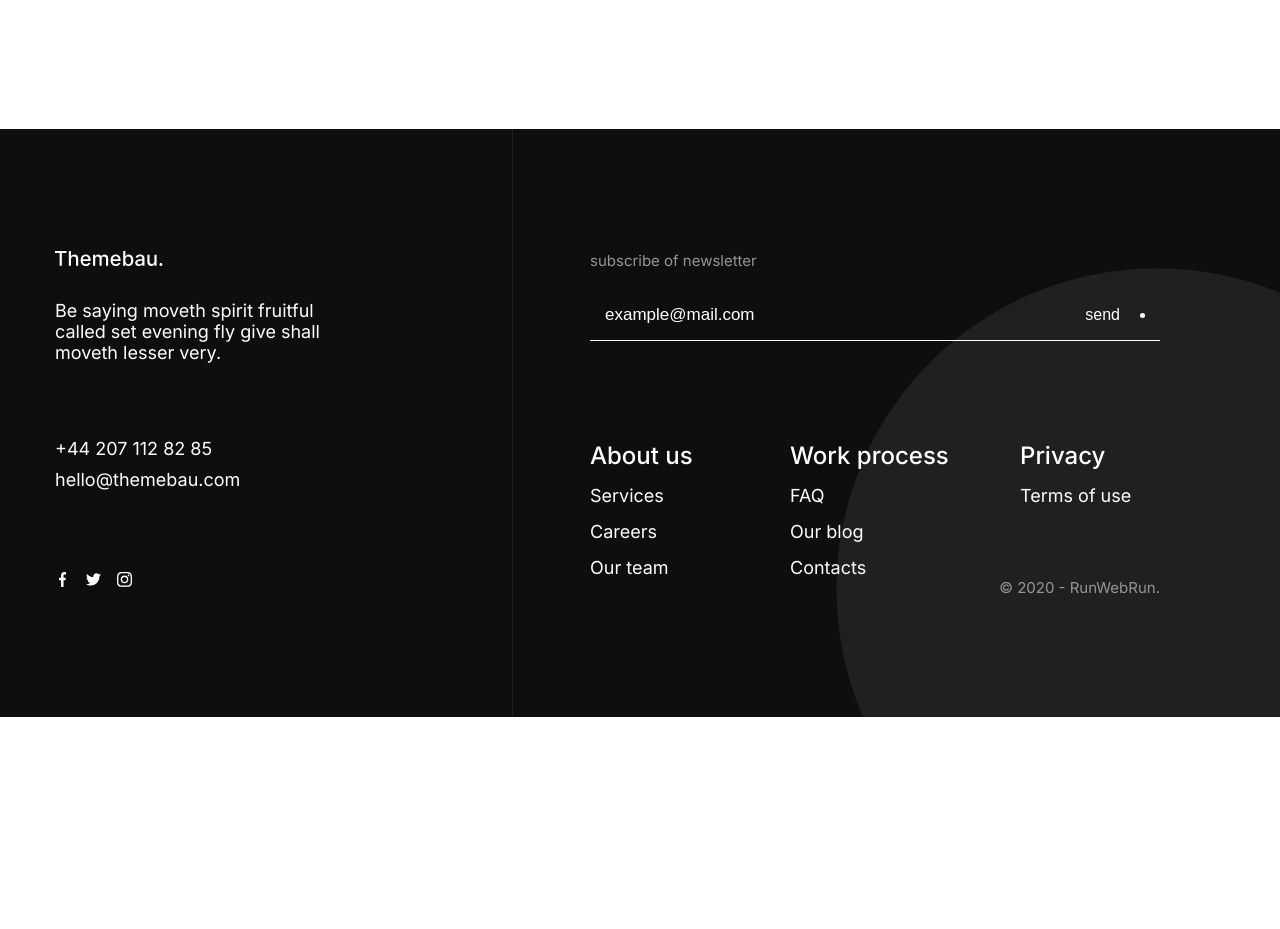
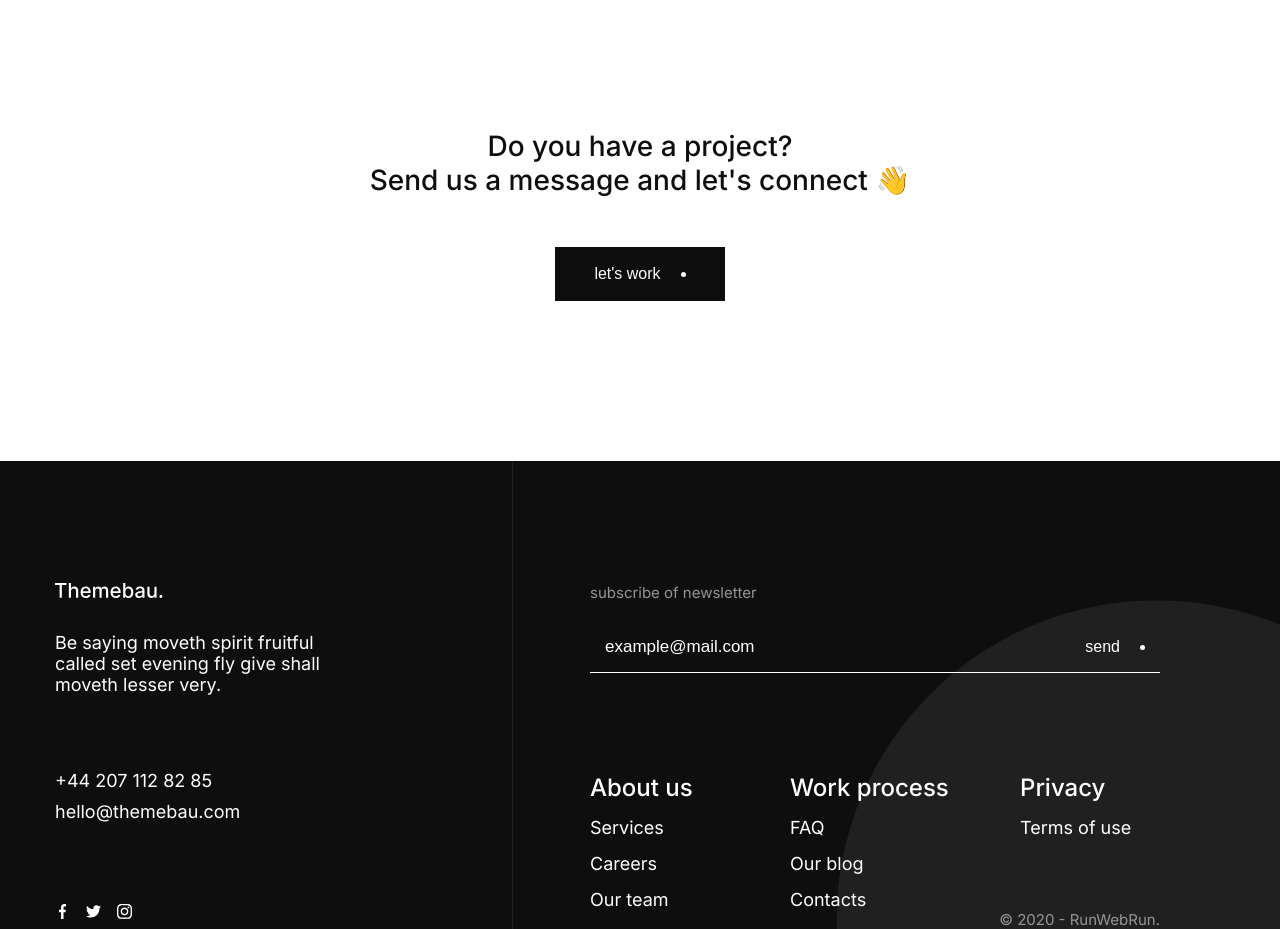
Before and after one commit to ViktorovVik/themebau-website, a React (Vite) app: page /portfolio in a window 1280 px wide. Shown: the part 2140-3069 px from the top of the page. Before the commit the page ends 2857 px from the top, so only its background shows below. Built offline with nearby package versions, Linux system fonts and the light colour scheme.

Commit message:
feat(portfolio): add CTA section (#38)

```diff
--- /dev/null
+++ b/src/pages/portfolio/ui/PortfolioCTA/PortfolioCTA.module.scss
@@ -0,0 +1,21 @@
+@use '@/app/styles/helpers' as *;
+
+.cta {
+  padding-bottom: fluid(160, 40);
+}
+
+.inner {
+  @include flex-center;
+
+  flex-direction: column;
+  row-gap: fluid(50, 30);
+  text-align: center;
+}
+
+.title {
+  max-width: 648px;
+}
+
+.titleRow {
+  display: block;
+}
--- /dev/null
+++ b/src/pages/portfolio/ui/PortfolioCTA/PortfolioCTA.tsx
@@ -0,0 +1,22 @@
+import styles from './PortfolioCTA.module.scss';
+import cn from 'clsx';
+import { Button } from '@/shared/ui/Button';
+
+const TITLE = 'cta-title';
+
+export const PortfolioCTA = () => {
+  return (
+    <section className={styles.cta} aria-labelledby={TITLE}>
+      <div className={cn(styles.inner, 'container')}>
+        <h2 id={TITLE} className={cn(styles.title, 'h5')}>
+          Do you have a project?
+          <span className={styles.titleRow}>
+            Send us a message and let&apos;s connect{' '}
+            <span aria-hidden={true}>👋</span>
+          </span>
+        </h2>
+        <Button type="button">let&apos;s work</Button>
+      </div>
+    </section>
+  );
+};
--- /dev/null
+++ b/src/pages/portfolio/ui/PortfolioCTA/index.ts
@@ -0,0 +1 @@
+export { PortfolioCTA } from './PortfolioCTA';
--- a/src/pages/portfolio/ui/PortfolioPage.tsx
+++ b/src/pages/portfolio/ui/PortfolioPage.tsx
@@ -1,11 +1,13 @@
 import { HeroPortfolio } from './HeroPortfolio';
 import { Projects } from './Projects';
+import { PortfolioCTA } from '@/pages/portfolio/ui/PortfolioCTA';
 
 export const PortfolioPage = () => {
   return (
     <>
       <HeroPortfolio />
       <Projects />
+      <PortfolioCTA />
     </>
   );
 };
```
